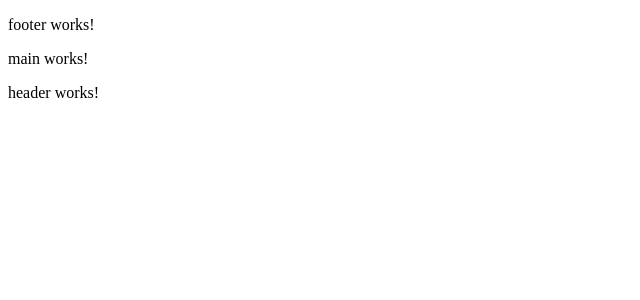
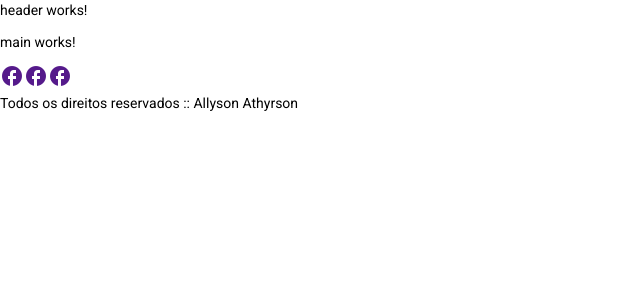
Before and after one commit to Allyson1602/MeuAluguel, an Angular app: page / in a window 1280 px wide. Shown: the top 300 px of the page, without its empty margins (0-640 px from the left). Built offline with nearby package versions, Linux system fonts and the light colour scheme.

Commit message:
Desenvolvimento do footer

```diff
--- a/angular.json
+++ b/angular.json
@@ -31,6 +31,7 @@
               "src/assets"
             ],
             "styles": [
+              "./node_modules/@angular/material/prebuilt-themes/indigo-pink.css",
               "src/styles.scss"
             ],
             "scripts": []
@@ -94,6 +95,7 @@
               "src/assets"
             ],
             "styles": [
+              "./node_modules/@angular/material/prebuilt-themes/indigo-pink.css",
               "src/styles.scss"
             ],
             "scripts": []
--- a/package.json
+++ b/package.json
@@ -12,10 +12,12 @@
   "private": true,
   "dependencies": {
     "@angular/animations": "~11.1.0",
+    "@angular/cdk": "^11.2.13",
     "@angular/common": "~11.1.0",
     "@angular/compiler": "~11.1.0",
     "@angular/core": "~11.1.0",
     "@angular/forms": "~11.1.0",
+    "@angular/material": "^11.2.13",
     "@angular/platform-browser": "~11.1.0",
     "@angular/platform-browser-dynamic": "~11.1.0",
     "@angular/router": "~11.1.0",
--- a/src/app/app.component.html
+++ b/src/app/app.component.html
@@ -1,8 +1,8 @@
 <div class="container">
-    <footer-component></footer-component>
+    <header-component></header-component>
 
     <!-- The routed views render in the <router-outlet>-->
     <router-outlet></router-outlet>
 
-    <header-component></header-component>
+    <footer-component></footer-component>
 </div>
--- a/src/app/app.module.ts
+++ b/src/app/app.module.ts
@@ -1,5 +1,6 @@
 import { NgModule } from '@angular/core';
 import { BrowserModule } from '@angular/platform-browser';
+import { MatIconModule } from '@angular/material/icon';
 
 import { AppRoutingModule } from './app-routing.module';
 import { AppComponent } from './app.component';
@@ -18,7 +19,8 @@
   ],
   imports: [
     BrowserModule,
-    AppRoutingModule
+    AppRoutingModule,
+    MatIconModule
   ],
   providers: [],
   bootstrap: [AppComponent]
--- a/src/components/footer/footer.component.html
+++ b/src/components/footer/footer.component.html
@@ -1 +1,8 @@
-<p>footer works!</p>
+<footer>
+    <div class="socials">
+        <a href=""><i class="material-icons">facebook</i></a>
+        <a href=""><i class="material-icons">facebook</i></a>
+        <a href=""><i class="material-icons">facebook</i></a>
+    </div>
+    <p>Todos os direitos reservados :: Allyson Athyrson</p>
+</footer>
--- a/src/index.html
+++ b/src/index.html
@@ -6,8 +6,11 @@
   <base href="/">
   <meta name="viewport" content="width=device-width, initial-scale=1">
   <link rel="icon" type="image/x-icon" href="favicon.ico">
+  <link rel="preconnect" href="https://fonts.gstatic.com">
+  <link href="https://fonts.googleapis.com/css2?family=Roboto:wght@300;400;500&display=swap" rel="stylesheet">
+  <link href="https://fonts.googleapis.com/icon?family=Material+Icons" rel="stylesheet">
 </head>
-<body>
+<body class="mat-typography">
   <app-root></app-root>
 </body>
 </html>
--- a/src/styles.scss
+++ b/src/styles.scss
@@ -1 +1,4 @@
 /* You can add global styles to this file, and also import other style files */
+
+html, body { height: 100%; }
+body { margin: 0; font-family: Roboto, "Helvetica Neue", sans-serif; }
```
Also changed, not shown: 1 other file (tests, documents, lock files or other folders).
